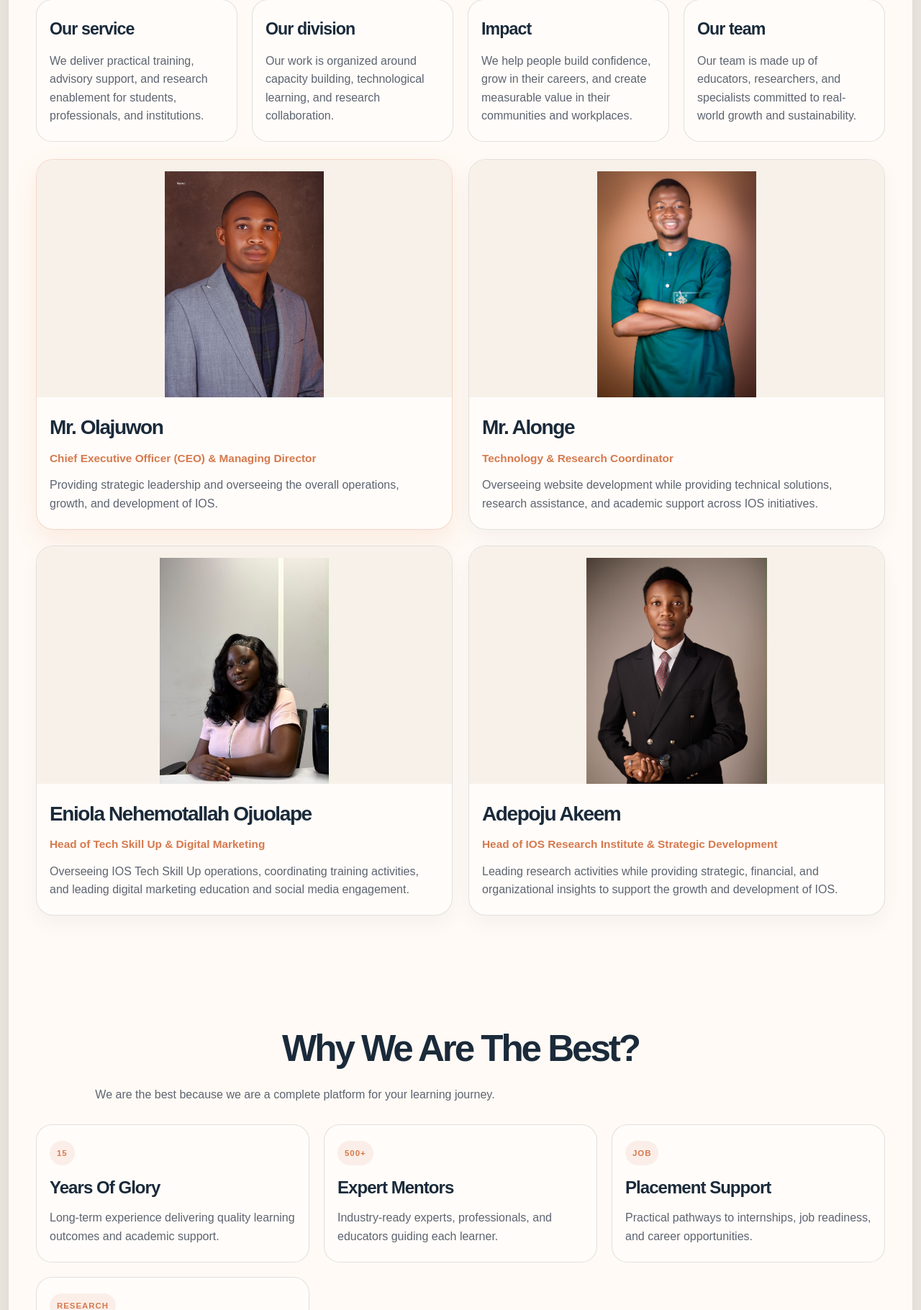
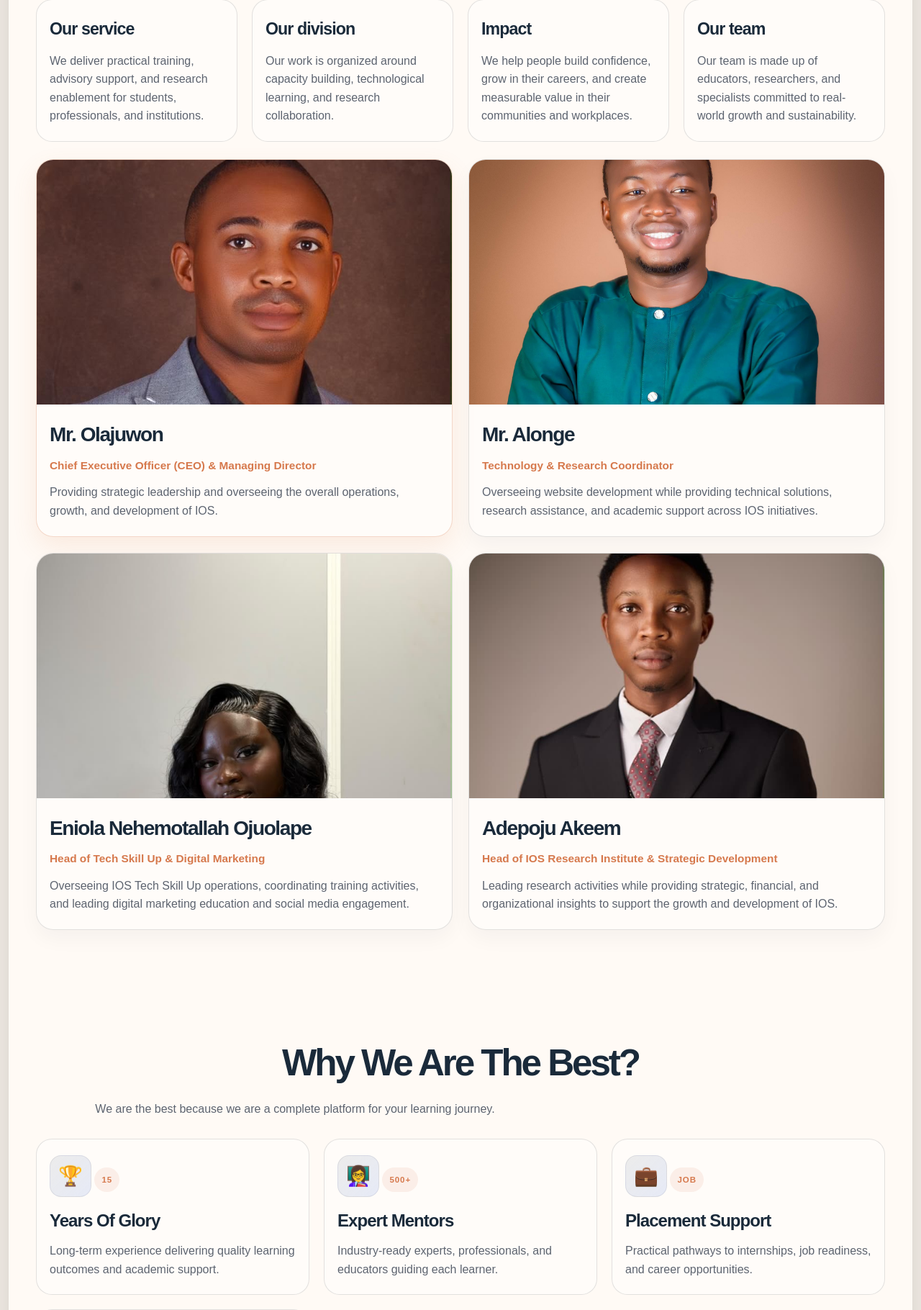
Before and after one commit to asunkemuhammed-oss/IOSInstitute, a Flask app: page / in a window 1280 px wide. Shown: the part 1346-3166 px from the top of the page at 72% size. Run offline with Flask 3, Linux system fonts and the light colour scheme.

Commit message:
Add visual icon touches to homepage

```diff
--- a/templates/home.html
+++ b/templates/home.html
@@ -66,9 +66,9 @@
       }
 
       .brand-mark {
-        width: 38px;
-        height: 38px;
-        border-radius: 10px;
+        width: 46px;
+        height: 46px;
+        border-radius: 12px;
         display: flex;
         align-items: center;
         justify-content: center;
@@ -80,8 +80,9 @@
       .brand-mark img {
         width: 100%;
         height: 100%;
-        object-fit: cover;
+        object-fit: contain;
         display: block;
+        padding: 2px;
       }
 
       .brand-name {
@@ -561,11 +562,11 @@
       .team-card img {
         display: block;
         width: 100%;
-        height: 330px;
-        object-fit: contain;
-        object-position: center top;
+        height: 340px;
+        object-fit: cover;
+        object-position: center 18%;
         background: #f7f1ea;
-        padding: 16px 18px 0;
+        padding: 0;
       }
 
       .team-body {
@@ -650,6 +651,19 @@
         letter-spacing: 0.08em;
         text-transform: uppercase;
         font-weight: 700;
+      }
+
+      .feature-icon {
+        width: 58px;
+        height: 58px;
+        display: inline-flex;
+        align-items: center;
+        justify-content: center;
+        border-radius: 16px;
+        background: linear-gradient(135deg, rgba(13, 45, 76, 0.08), rgba(29, 91, 232, 0.11));
+        border: 1px solid rgba(17, 24, 39, 0.08);
+        font-size: 1.7rem;
+        margin-bottom: 14px;
       }
 
       .feature-card h3 {
@@ -784,7 +798,7 @@
         <div class="container topbar-inner">
           <div class="brand">
             <div class="brand-mark">
-              <img src="/static/images/LOGOIOS.jpg" alt="IOS logo">
+              <img src="/static/images/team/LOGOIOS.jpg" alt="IOS logo">
             </div>
             <div class="brand-name">IOS</div>
           </div>
@@ -979,24 +993,28 @@
 
             <div class="skills-grid">
               <div class="feature-card">
+                <div class="feature-icon">🏆</div>
                 <span class="tag">15</span>
                 <h3>Years Of Glory</h3>
                 <p>Long-term experience delivering quality learning outcomes and academic support.</p>
               </div>
 
               <div class="feature-card">
+                <div class="feature-icon">👩‍🏫</div>
                 <span class="tag">500+</span>
                 <h3>Expert Mentors</h3>
                 <p>Industry-ready experts, professionals, and educators guiding each learner.</p>
               </div>
 
               <div class="feature-card">
+                <div class="feature-icon">💼</div>
                 <span class="tag">Job</span>
                 <h3>Placement Support</h3>
                 <p>Practical pathways to internships, job readiness, and career opportunities.</p>
               </div>
 
               <div class="feature-card">
+                <div class="feature-icon">🔬</div>
                 <span class="tag">Research</span>
                 <h3>Research &amp; Innovation</h3>
                 <p>Technology and evidence-driven learning built around modern development.</p>
@@ -1014,16 +1032,19 @@
 
           <div class="skills-grid">
             <div class="feature-card">
+              <div class="feature-icon">💻</div>
               <span class="tag">Course 01</span>
               <h3>Tech skill up</h3>
               <p>Build digital confidence through structured learning paths across modern tools and methods.</p>
             </div>
             <div class="feature-card">
+              <div class="feature-icon">📈</div>
               <span class="tag">Course 02</span>
               <h3>Professional growth</h3>
               <p>Strengthen career readiness with targeted learning designed to improve performance and opportunity.</p>
             </div>
             <div class="feature-card">
+              <div class="feature-icon">🧩</div>
               <span class="tag">Course 03</span>
               <h3>Project-based learning</h3>
               <p>Translate theory into practical application with guided projects and real-world problem solving.</p>
```
